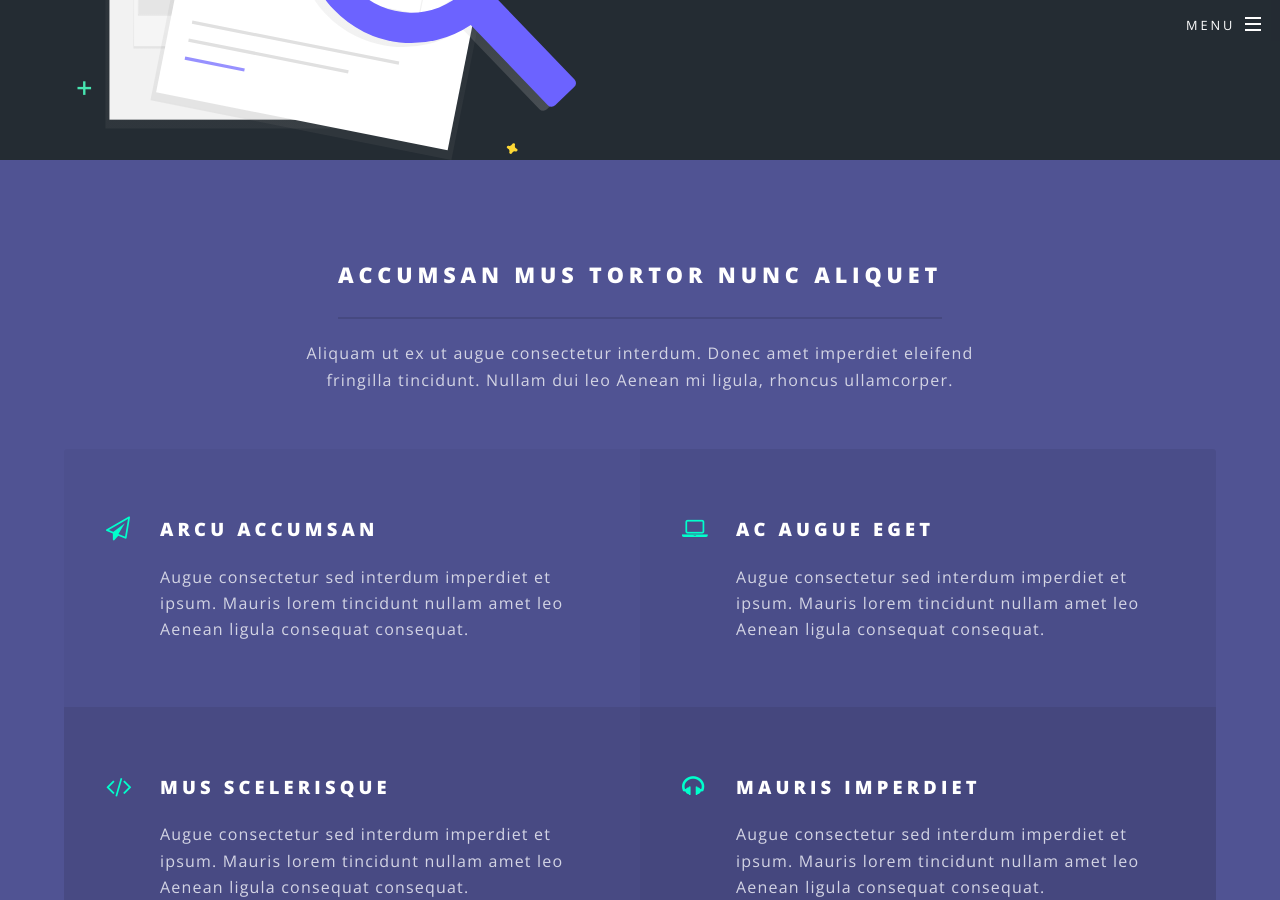
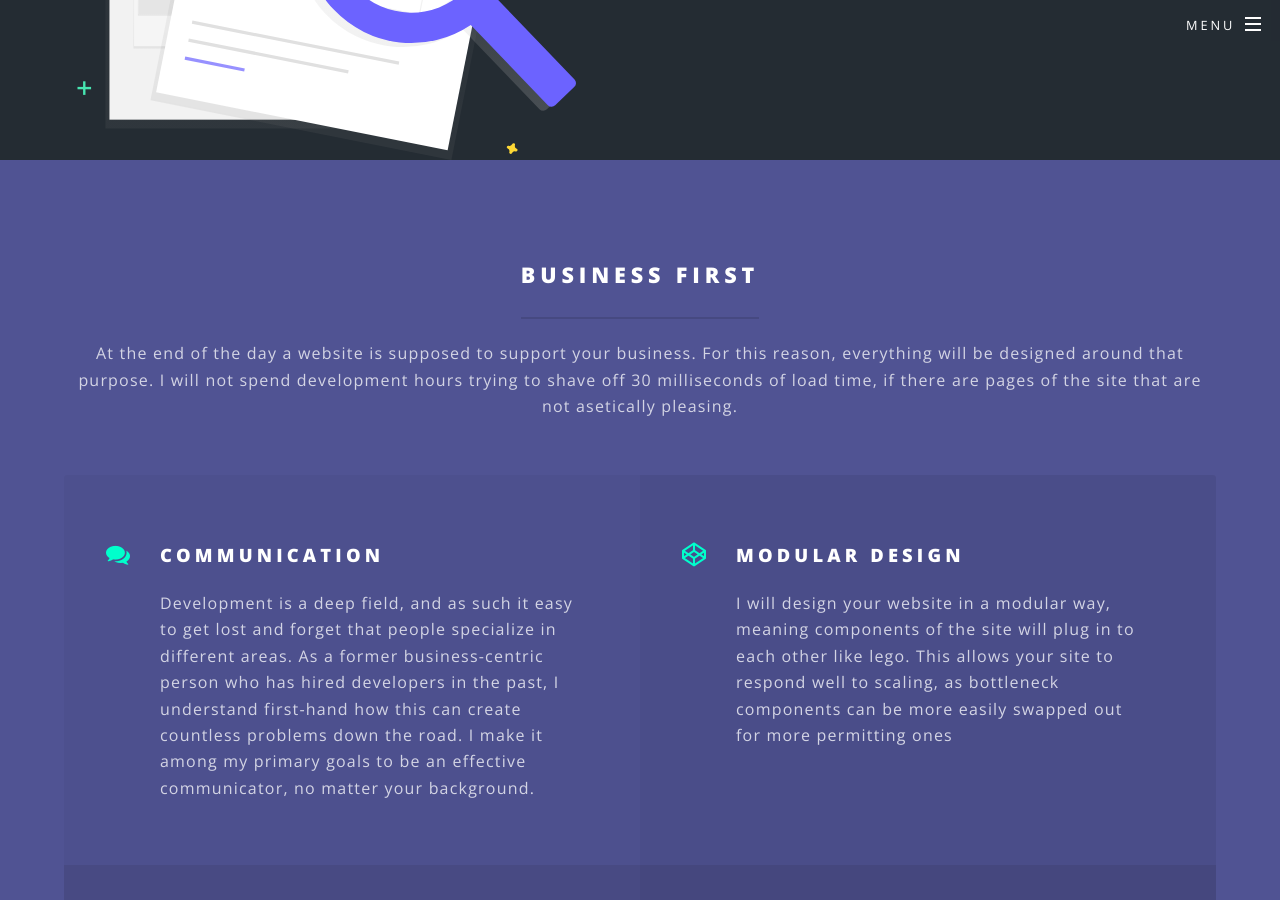
Before and after one commit to Tycholiz/artyss, a Jekyll site: the page built from index.html, in a window 1280 px wide and 900 px high, scrolled down 2754 px. Built offline with Jekyll 4.4.1, drawn with Linux system fonts in a browser that asks for light colours; some of the changed text lies outside the part shown.

Commit message:
adjust text in bottom 6 boxes

```diff
--- a/index.html
+++ b/index.html
@@ -56,30 +56,30 @@ layout: landing
 					<section id="three" class="wrapper style3 special">
 						<div class="inner">
 							<header class="major">
-								<h2>Accumsan mus tortor nunc aliquet</h2>
-								<p>Aliquam ut ex ut augue consectetur interdum. Donec amet imperdiet eleifend<br />
-								fringilla tincidunt. Nullam dui leo Aenean mi ligula, rhoncus ullamcorper.</p>
+								<h2>Business First</h2>
+								<p>At the end of the day a website is supposed to support your business. For this reason, everything will be designed around that purpose. I will not spend development hours trying to shave off 30 milliseconds of load time, if there are pages of the site that are not asetically pleasing. </p>
 							</header>
 							<ul class="features">
-								<li class="icon fa-paper-plane-o">
-									<h3>Arcu accumsan</h3>
-									<p>Augue consectetur sed interdum imperdiet et ipsum. Mauris lorem tincidunt nullam amet leo Aenean ligula consequat consequat.</p>
+								<li class="icon far fa-comments">
+									<h3>Communication</h3>
+									<p>Development is a deep field, and as such it easy to get lost and forget that people specialize in different areas. As a former business-centric person who has hired developers in the past, I understand first-hand how this can create countless problems down the road. I make it among my primary goals to be an effective communicator, no matter your background. </p>
 								</li>
-								<li class="icon fa-laptop">
-									<h3>Ac Augue Eget</h3>
-									<p>Augue consectetur sed interdum imperdiet et ipsum. Mauris lorem tincidunt nullam amet leo Aenean ligula consequat consequat.</p>
+								<!-- <li class="icon fab fa-buffer"> -->
+								<li class="icon fab fa-codepen">
+									<h3>Modular Design</h3>
+									<p>I will design your website in a modular way, meaning components of the site will plug in to each other like lego. This allows your site to respond well to scaling, as bottleneck components can be more easily swapped out for more permitting ones</p>
 								</li>
 								<li class="icon fa-code">
-									<h3>Mus Scelerisque</h3>
-									<p>Augue consectetur sed interdum imperdiet et ipsum. Mauris lorem tincidunt nullam amet leo Aenean ligula consequat consequat.</p>
+									<h3>Grandfathered Rates</h3>
+									<p>The very nature of web design means there will be maintenance. As a result, I expect to have a long term relationship with my clients. For each project, I charge a single hourly rate throughout. Major changes are subject to discussion</p>
 								</li>
 								<li class="icon fa-headphones">
-									<h3>Mauris Imperdiet</h3>
-									<p>Augue consectetur sed interdum imperdiet et ipsum. Mauris lorem tincidunt nullam amet leo Aenean ligula consequat consequat.</p>
+									<h3>Weekly Progress Reporting</h3>
+									<p>Estimating the time it takes to program something is notoriously difficult. For this reason, I send detailed regular reports outlining the work I have done for the period and how many hours I have spent so far. This should prevent any surprises when it comes to updates, and will give you a better idea of where you think development time would be best spent..</p>
 								</li>
 								<li class="icon fa-heart-o">
-									<h3>Aenean Primis</h3>
-									<p>Augue consectetur sed interdum imperdiet et ipsum. Mauris lorem tincidunt nullam amet leo Aenean ligula consequat consequat.</p>
+									<h3>Advice on Technical Decisions</h3>
+									<p>At the end of the day, this is your ship and you are free to steer it whichever direction you choose. However, I serve as an advisor, and I will make my opinion known if I feel strongly against it. You can take this advice or leave it, but you can count on me to bring it up.</p>
 								</li>
 								<li class="icon fa-flag-o">
 									<h3>Tortor Ut</h3>
```
